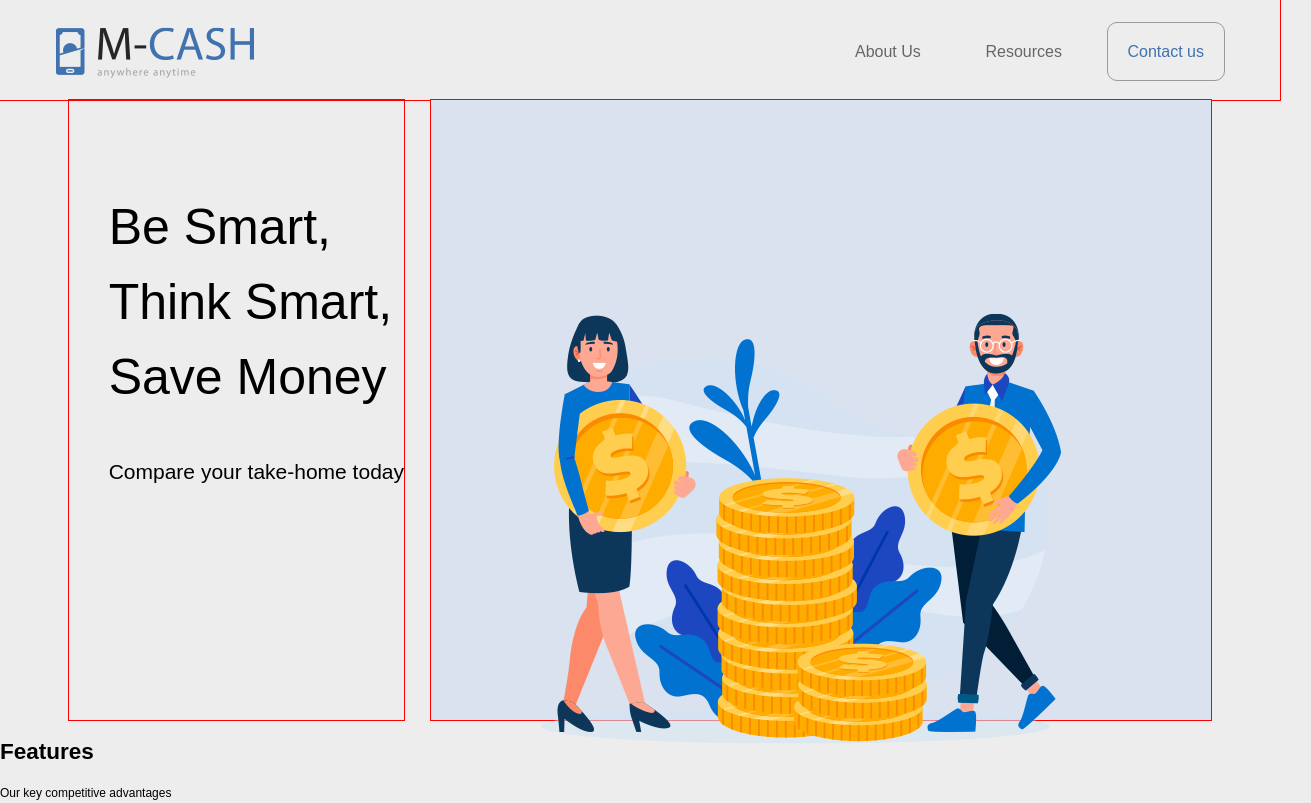
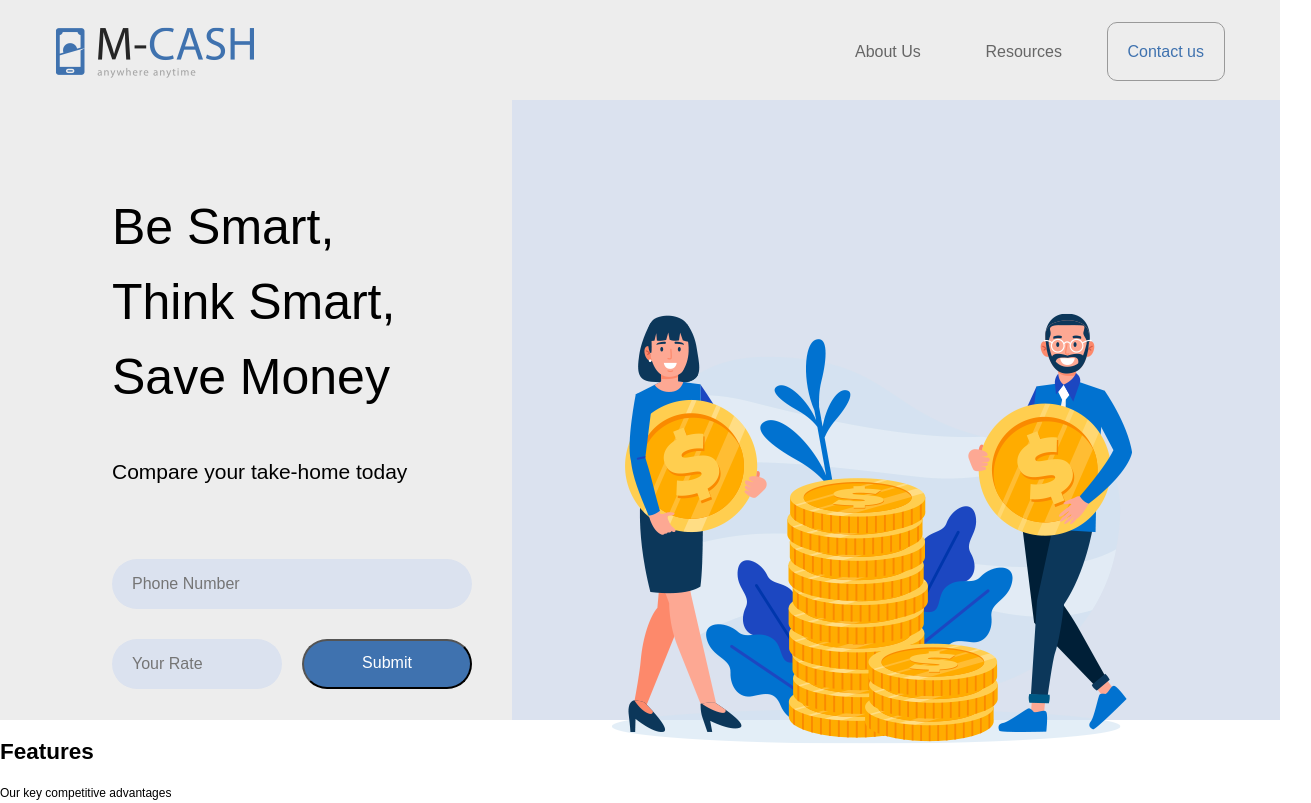
Before and after one commit to nadyawyn/mcash, a website: page app/index.html in a window 1280 px wide. Shown: the top 803 px of the page, 1311 px wide, since content can reach past the window. Drawn offline with Linux system fonts and the light colour scheme.

Commit message:
Improve flexbox at Header

```diff
--- a/app/index.html
+++ b/app/index.html
@@ -39,6 +39,8 @@
 		</div>
 		<div class="page-header__form">
 			<div class="page-header__form-left">
+
+				<div class="page-header__left-inside">
 					<div class="page-header__slogan">
 						Be Smart, <br>Think Smart,<br> Save Money
 
@@ -48,19 +50,21 @@
 					</div>
 
 					<form class="page-header__form-form">
-
+						<label for="tel" class="visually-hidden">Your phone number</label>
+						<input type="tel" id="tel" class="page-header__form-tel" placeholder="Phone Number">
+						<label for="rate" class="visually-hidden">Your rate</label>
+						<input type="number" id="rate" class="page-header__form-rate" placeholder="Your Rate">
+						<button class="page-header__form-button">
+							Submit
+						</button>
 					</form>
-			</div>
-			<div class="page-header__form-right">
-				<div class="page-header__form-right--bg">
-
 				</div>
 
 			</div>
-
-
+			<div class="page-header__form-right">
+				<img src="img/header-img.png">
 			</div>
-
+		</div>
 	</header>
 	<main class="page-main">
 		<section class="features">
--- a/app/sass/_scaffolding.scss
+++ b/app/sass/_scaffolding.scss
@@ -31,4 +31,8 @@ img {
 	cursor:default;
 }
 
+.page-main {
+	background-color: #ffffff;
+}
+
 @import "blocks/page-header";
--- a/app/sass/_variables.scss
+++ b/app/sass/_variables.scss
@@ -11,4 +11,4 @@ $mobile-width-only: 767px;
 $retina-dpi: 144dpi;
 $retina-dppx: 1.5dppx;
 
-$bg-color: #ededed;
+$bg-color: #ffffff;
--- a/app/sass/blocks/_page-header.scss
+++ b/app/sass/blocks/_page-header.scss
@@ -6,16 +6,16 @@
 
 		box-sizing: border-box;
 
-		outline: 1px solid red;
-
 		display: flex;
-		flex-flow: row wrap;
+		flex-flow: row nowrap;
 		justify-content: space-between;
 
 		padding-top: 27px;
 		padding-bottom: 23px;
 		padding-left: 55px;
 		padding-right: 55px;
+
+		background-color: #ededed;
 	}
 	&__logo {
 		width: 199px;
@@ -65,39 +65,17 @@
 		}
 		li a.page-header__contact-us:hover {
 			text-decoration: none;
-			background-color: #efefef;
+			background-color: #5c4a4a;
 
 		}
 
 	}
 
-	&__form {
-		//max-width: 1280px;
-		margin: 0 auto;
-		box-sizing: border-box;
-		padding-left: 55px;
-		padding-right: 55px;
 
-		height: 620px;
-
-		display: flex;
-
-		flex-flow: row nowrap;
-
-		justify-content: space-around;
-	}
-
-	&__form-left {
-		//flex-basis: 500px;
-		outline: 1px solid red;
-		flex-shrink: 2;
-		//position: relative;
-
-	}
 	&__slogan {
 		display: block;
 		margin-top: 90px;
-		margin-left: 40px;
+		//margin-left: 40px;
 		font-size: 50px;
 		line-height: 1.5em;
 
@@ -108,34 +86,106 @@
 			margin-top: 40px;
 		}
 	}
+
+
+
+
+
+	&__form-form {
+
+		margin-top: 70px;
+
+		display: flex;
+
+		flex-flow: row wrap;
+		padding-right: 40px;
+
+
+		justify-content: space-between;
+
+		font-size: 16px;
+
+		input {
+			background-color: #dbe2ef;
+			color: #666666;
+			border: none;
+
+			border-radius: 30px;
+			padding-left: 20px;
+			padding-right: 20px;
+
+			margin-bottom: 30px;
+
+			box-sizing: border-box;
+		}
+		button {
+			border-radius: 30px;
+			background-color: #3f72af;
+			color: #ffffff;
+		}
+	}
+
+	&__form-tel {
+		width: 320px;
+		height: 50px;
+
+		flex-basis: 100%;
+	}
+
+	&__form-rate {
+		width: 170px;
+		height: 50px;
+	}
+
+	&__form-button {
+		width: 170px;
+		height: 50px;
+	}
+
+
+&__form {
+
+	height: 620px;
+
+	display: flex;
+
+	flex-flow: row nowrap;
+
+	justify-content: space-between;
+}
+&__form-left {
+
+	flex-basis: 40%;
+
+	position: relative;
+
+	background-color: #ededed;
+
+}
 &__form-right {
-		flex-basis: 780px;
+
+	flex-basis: 60%;
+
 	flex-shrink: 1;
 
 	background-color: #dbe2ef;
+
 	position: relative;
 
-		outline: 1px solid red;
-	}
-	&__form-right--bg {
+	img {
 		position: absolute;
-		z-index: 999;
 		bottom: -24px;
 		left: 100px;
-		display: block;
+	}
+}
 
-		height: 431px;
-		width: 100%;
+&__left-inside {
 
-
-		background-image: url(../img/header-img.png);
-		background-repeat: no-repeat;
-		background-position: bottom 0px left 10px;
-
+	width: 400px;
+	position: absolute;
+	top: 0;
+	right: 0;
 }
 
 
-	&__form-form {
 }
-
-}
```
Also changed, not shown: app/css/style.css, app/css/style.min.css. Lines whose indentation alone changed are shown as unchanged.
